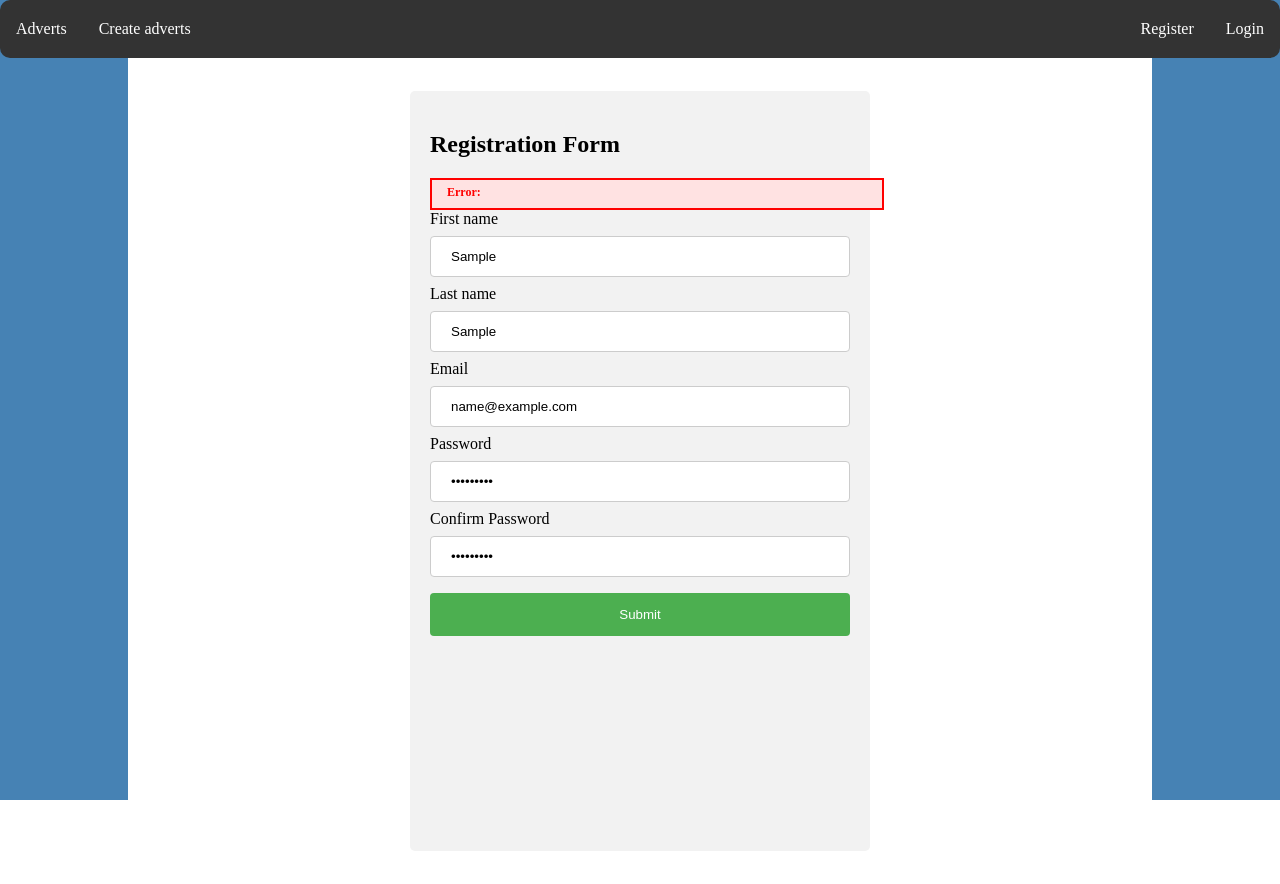
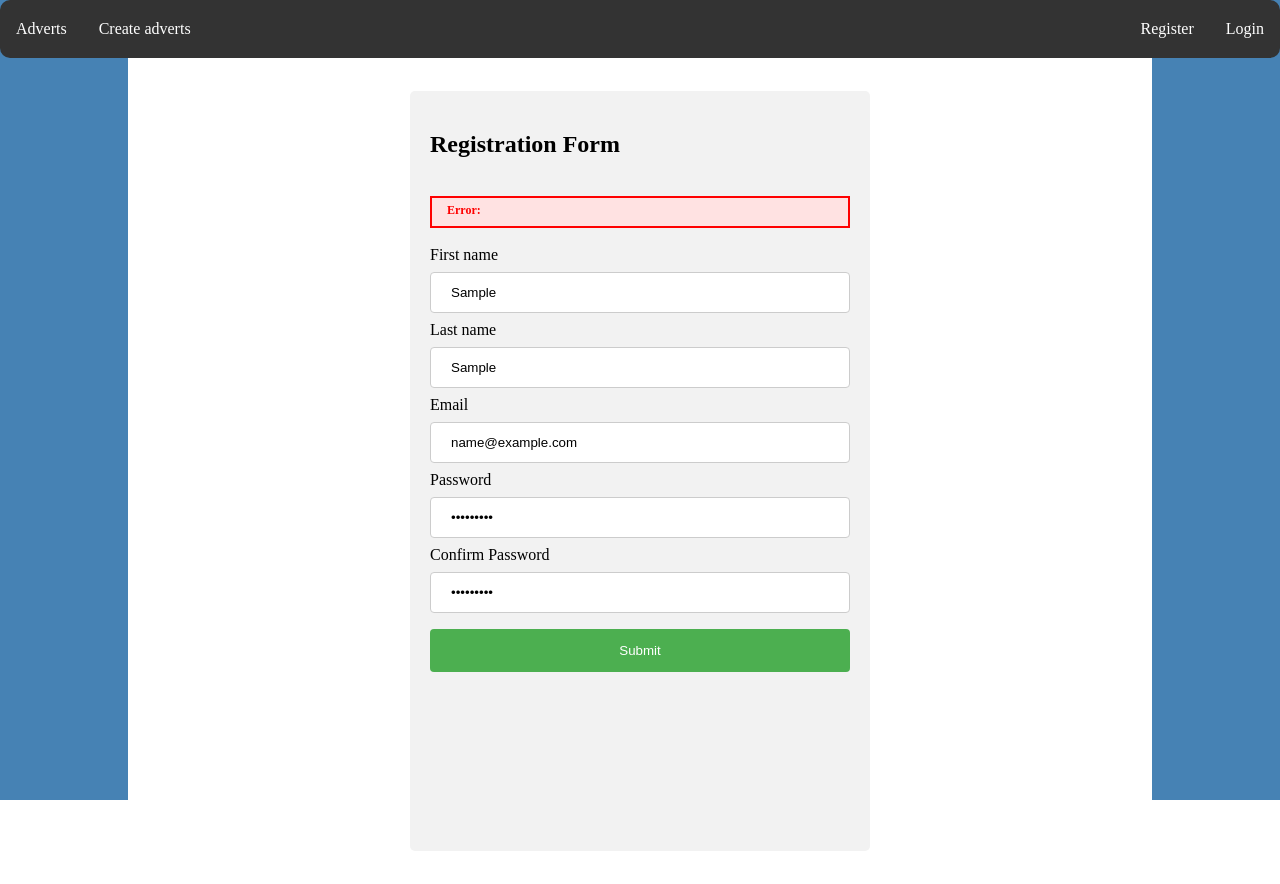
Before and after one commit to jiktor/CarsWebsiteProject, an Angular app in the folder websiteFontend/: page /register in a window 1280 px wide. Both pictures are taken after typing "Sample", "Sample", "name@example.com", "Sample123", "Sample123" into the empty fields and a click on the input "Submit". Built offline with nearby package versions, Linux system fonts and the light colour scheme; no server answers.

Commit message:
added error handling for login form bad credentials

```diff
--- a/websiteFontend/src/app/login/login.component.css
+++ b/websiteFontend/src/app/login/login.component.css
@@ -34,7 +34,4 @@ input.ng-invalid.ng-touched{
     border-style: solid;
     border-width: 2px;
     border-color: red;
-    bottom: 0;
-    width: 100%;
-    left: 0;
   }
--- a/websiteFontend/src/app/login/login.component.html
+++ b/websiteFontend/src/app/login/login.component.html
@@ -1,8 +1,11 @@
 <div class="form">
     <h2 id="loginForm">Login Form</h2>
     <form  [formGroup]="loginForm"  (ngSubmit)="onSubmit(loginForm.value)">
-<!--        <app-widget-error class = "error" *ngIf="err" [error]="err"></app-widget-error> -->
-
+        <div *ngIf="err">
+            <br>
+            <app-widget-error class = "error" [error]="err"></app-widget-error>
+            <br>
+        </div>
         <label for="email">Email</label>
         <input type="email" id="email" formControlName="email" placeholder="Enter your email">
 
--- a/websiteFontend/src/app/login/login.component.ts
+++ b/websiteFontend/src/app/login/login.component.ts
@@ -37,6 +37,8 @@ export class LoginComponent implements OnInit{
     this.loginService.login(loginDTO).subscribe((jwtToken) =>{
       localStorage.setItem('jwtToken',jwtToken.token);
       console.log(localStorage.getItem('jwtToken'))
+    },(error) => {
+      this.err = error.error;
     })
   }
 }
--- a/websiteFontend/src/app/register/register.component.css
+++ b/websiteFontend/src/app/register/register.component.css
@@ -34,7 +34,4 @@ input.ng-invalid.ng-touched{
     border-style: solid;
     border-width: 2px;
     border-color: red;
-    bottom: 0;
-    width: 100%;
-    left: 0;
   }
--- a/websiteFontend/src/app/register/register.component.html
+++ b/websiteFontend/src/app/register/register.component.html
@@ -1,7 +1,11 @@
 <div class="form">
     <h2 id="registration">Registration Form</h2>
     <form [formGroup]="reactiveForm" #registerForm="ngForm" (ngSubmit)="onSubmit(registerForm.value)">
-        <app-widget-error class = "error" *ngIf="err" [error]="err"></app-widget-error>
+        <div *ngIf="err">
+            <br>
+            <app-widget-error class = "error" [error]="err"></app-widget-error>
+            <br>
+        </div>
         <label for="fname">First name</label>
         <div>
             <small style="color: red;" *ngIf="reactiveForm.get('firstName').errors?.['noSpaceAllowed'] && reactiveForm.get('firstName').touched">whitespaces are not allowed in this field</small>
```
